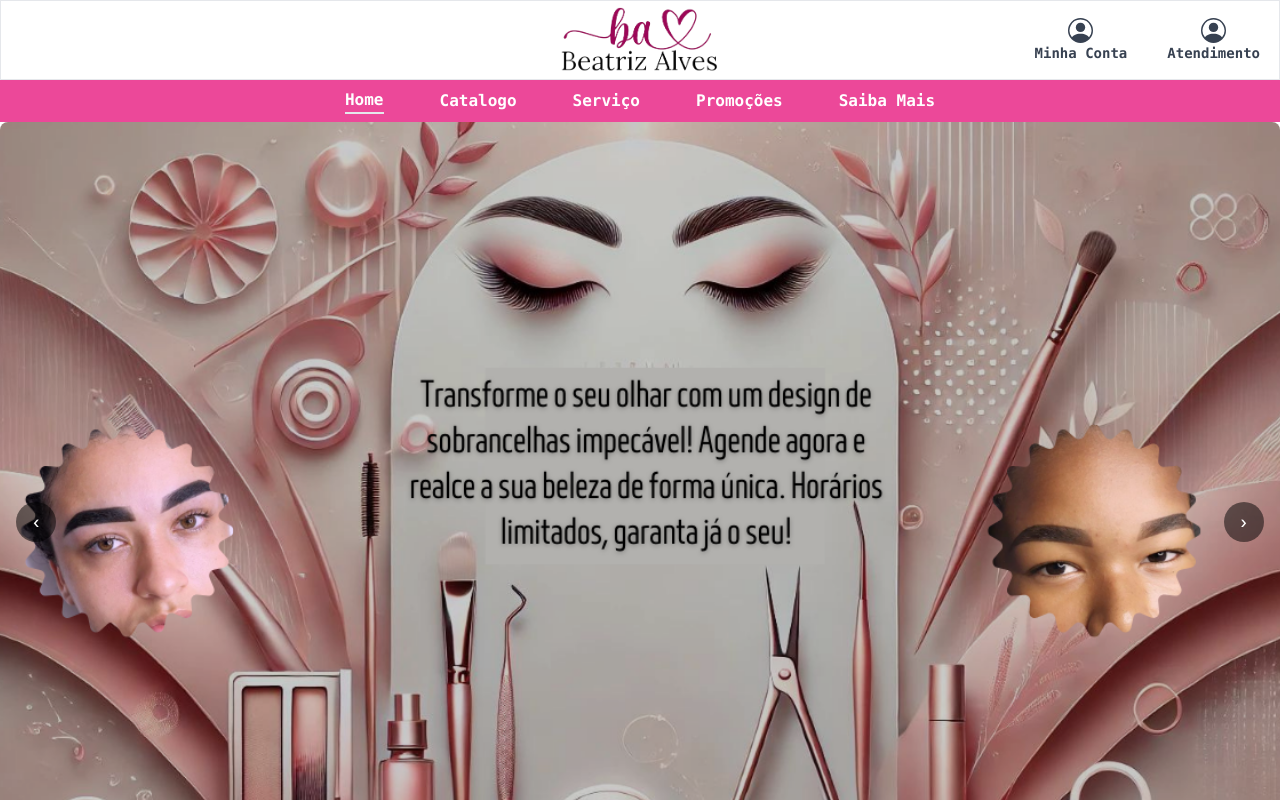
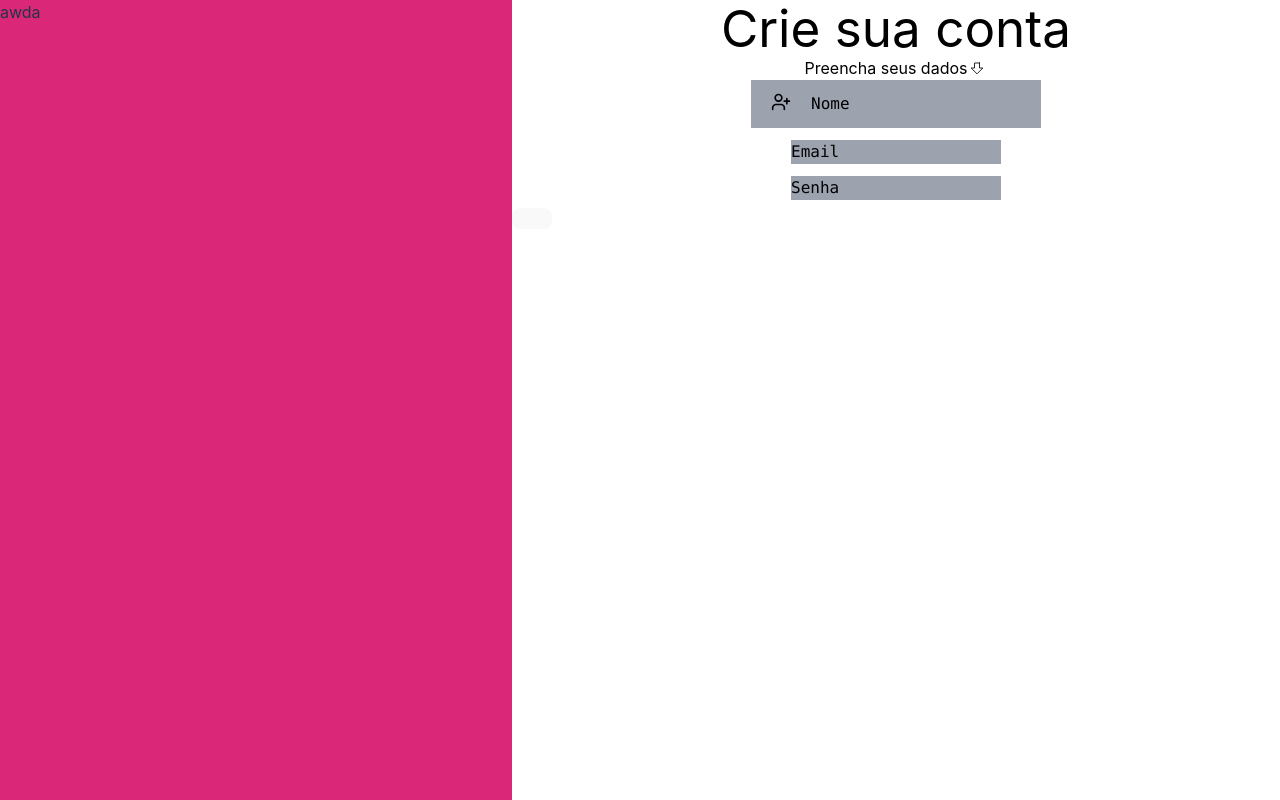
Before and after one commit to maxwel0lz/projeto-bia-react, a React (Vite) app: page / in a window 1280 px wide. Shown: the top 800 px of the page. Built offline with nearby package versions, Linux system fonts and the light colour scheme; a web font is replaced by a local one.

Commit message:
Inicio do Login

```diff
--- a/src/App.jsx
+++ b/src/App.jsx
@@ -1,9 +1,9 @@
 import './App.css'
 
-import Footer from './components/footer'
-import Nav from './components/Nav'
-import Home from './pages/Home'
-
+// import Footer from './components/footer'
+// import Nav from './components/Nav'
+// import Home from './pages/Home'
+import Login from './pages/Login'
 
 
 function App() {
@@ -12,12 +12,7 @@ function App() {
   return (
 
     <div className='w-full'>
-      <Nav/>
-
-
-      <Home/>
-
-      <Footer/>
+      <Login/>
     </div>
 
 
--- /dev/null
+++ b/src/pages/Login.jsx
@@ -0,0 +1,24 @@
+import { ArrowBigDown, Bold, UserPlus} from "lucide-react";
+import React from "react";
+
+function Login(){
+    return(
+        <section className="flex flex-row w-full ">
+            <div className="bg-pink-600 h-screen w-[40%]"> awda</div>
+            <div className="flex flex-col text-black bg-white h-screen w-[60%] items-center">
+                <h1>Crie sua conta</h1>
+                <h2 className="text-black flex flex-row items-center" >Preencha seus dados <ArrowBigDown size={20} strokeWidth={1} /></h2>
+                <form className="w-full" action="">
+                    <div className="flex flex-col gap-3 font-mono w-full items-center">
+                        <span className="flex gap-5 bg-gray-400 py-3 px-5 "><UserPlus size={20}/><input className="bg-transparent outline-none text-black placeholder:text-black " type="text" placeholder="Nome" /></span>
+                        <input className="bg-gray-400 outline-none placeholder:text-black" type="email" placeholder="Email" />
+                        <input className="bg-gray-400 outline-none placeholder:text-black" type="password" placeholder="Senha" />
+                    </div>
+                        <button type="submit"></button>
+                </form>
+            </div>
+        </section>
+    )
+}
+
+export default Login;
```
